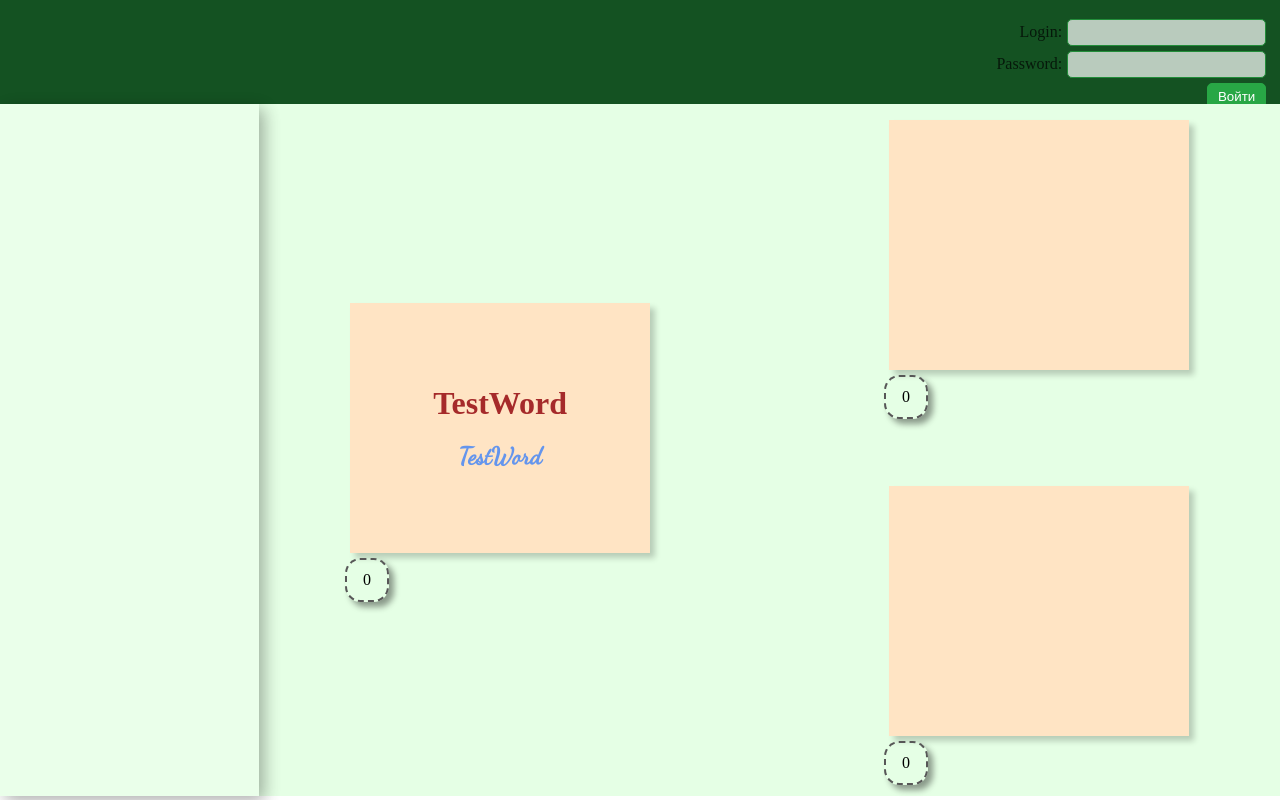
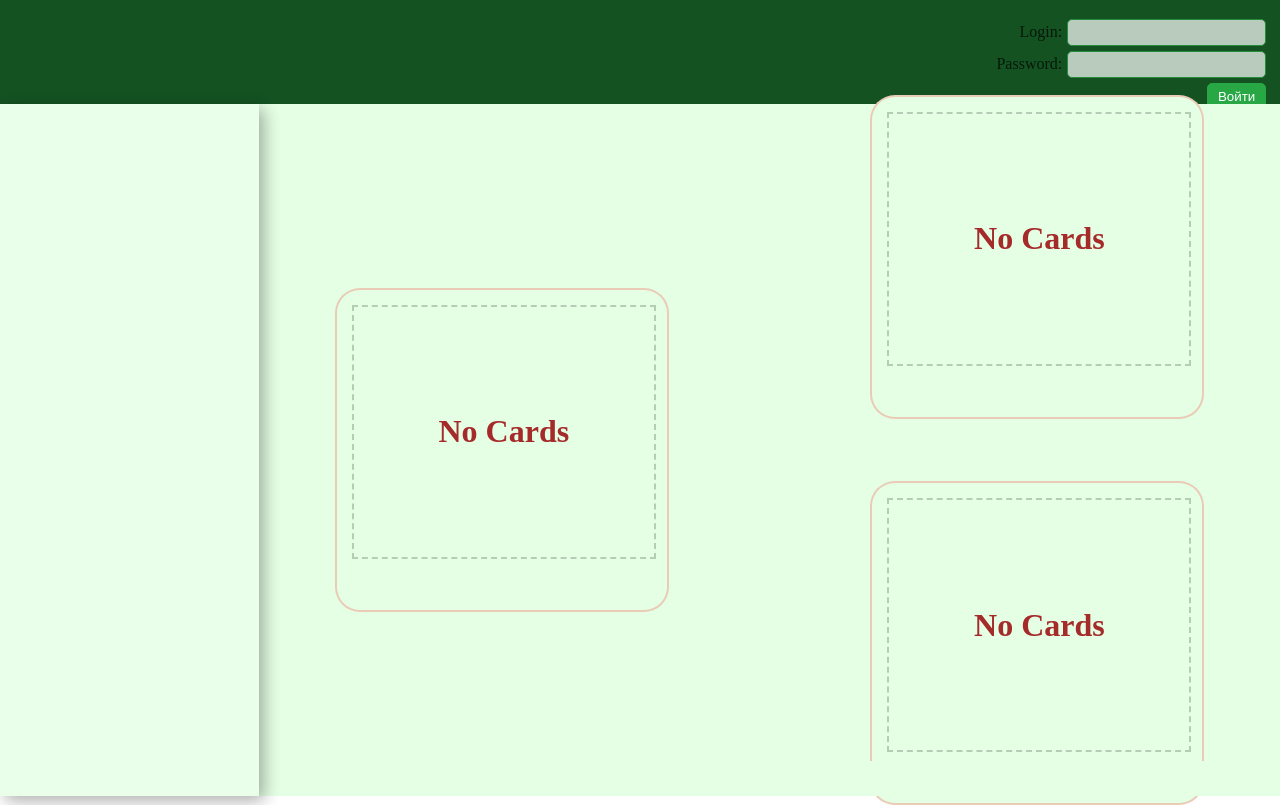
Before and after one commit to Aleksandr-Kai/cards_ui, a React (Create React App) app: page / in a window 1280 px wide. Built offline with nearby package versions, Linux system fonts and the light colour scheme.

Commit message:
rework cards and main frame

```diff
--- a/src/components/MainFrame/MainFrame.jsx
+++ b/src/components/MainFrame/MainFrame.jsx
@@ -1,70 +1,105 @@
-import React, { useState } from "react";
+import React, { useEffect, useState } from "react";
 import classNames from "classnames";
 import classes from "./styles.module.css";
 import Card from "../card/card";
 import Counter from "../ui/counter/counter";
 
-const testWord = {
-	id: 0,
-	word: "TestWord",
-	meaning: "TestMeaning",
-};
+// const testWords = [
+// 	{
+// 		id: 0,
+// 		word: "TestWord",
+// 		meaning: "TestMeaning",
+// 	},
+// 	{
+// 		id: 1,
+// 		word: "ReplaceWord",
+// 		meaning: "ReplaceMeaning",
+// 	},
+// 	{
+// 		id: 2,
+// 		word: "ReplaceWord 2",
+// 		meaning: "ReplaceMeaning 2",
+// 	},
+// 	{
+// 		id: 3,
+// 		word: "ReplaceWord 3",
+// 		meaning: "ReplaceMeaning 3",
+// 	},
+// ];
 
-const testReplaceWord = {
-	id: 1,
-	word: "ReplaceWord",
-	meaning: "ReplaceMeaning",
-};
+const MainFrame = ({ className, words }) => {
+	words = words || [];
+	const [listWords, setListWords] = useState([...words]);
+	const [studied, setStudied] = useState([]);
+	const [unstudied, setUnStudied] = useState([]);
 
-const MainFrame = ({ className, ...props }) => {
-	const [words, setWords] = useState({
-		current: testWord,
-		studied: {},
-		unstudied: {},
-	});
-	const [counters, setCounters] = useState({ all: 0, ok: 0, not: 0 });
+	const getCurrentWord = () => {
+		return listWords.length > 0 ? listWords[0] : undefined;
+	};
+
+	const nextWord = () => {
+		setFlipCard(false);
+		if (listWords.length === 0) return false;
+		setListWords(listWords.slice(1));
+		return true;
+	};
 	const dragOver = (event) => {
 		event.preventDefault();
 	};
 	const dragDrop = (event) => {
-		setWords({
-			...words,
-			[event.target.id]: words.current,
-			current: testReplaceWord,
-		});
+		switch (event.target.getAttribute("type")) {
+			case "studied":
+				setStudied([listWords[0], ...studied]);
+				break;
+			case "unstudied":
+				setUnStudied([listWords[0], ...unstudied]);
+				break;
+			default:
+				break;
+		}
+		if (!flippedCard) {
+			setFlipCard(true);
+			setTimeout(() => {
+				setFlipCard(false);
+				nextWord();
+			}, 150);
+		} else {
+			setFlipCard(false);
+			setTimeout(nextWord, 250);
+		}
+	};
+	const [flippedCard, setFlipCard] = useState(false);
+	const flip = () => {
+		setFlipCard(!flippedCard && listWords.length);
 	};
 	return (
 		<div className={classNames(className, classes.container)}>
 			<div className={classes.hdr}></div>
 			<div className={classes.lpnl}>
-				<div className={classes.stack}>
-					<Card className={classes.card} word={words.current} />
-					<Counter className={classes.counter} value={counters.all} />
+				<div className={classes.stack} onClick={flip}>
+					<Card word={getCurrentWord()} flipped={flippedCard} />
+					<Counter value={listWords.length} />
 				</div>
 			</div>
 			<div className={classes.mdl}></div>
 			<div className={classes.rpnl}>
 				<div className={classes.stack}>
 					<Card
-						id={"studied"}
-						className={classes.card}
-						word={words.studied}
-						disabled
+						type="studied"
+						word={studied[0]}
 						onDragOver={dragOver}
 						onDrop={dragDrop}
 					/>
-					<Counter className={classes.counter} value={counters.ok} />
+					<Counter value={studied.length} />
 				</div>
 				<div className={classes.stack}>
 					<Card
-						id={"unstudied"}
-						className={classes.card}
-						word={words.unstudied}
-						disabled
+						type="unstudied"
+						word={unstudied[0]}
 						onDragOver={dragOver}
 						onDrop={dragDrop}
 					/>
-					<Counter className={classes.counter} value={counters.not} />
+					<Counter value={unstudied.length} />
 				</div>
 			</div>
 			<div className={classes.ftr}></div>
--- a/src/components/MainFrame/styles.module.css
+++ b/src/components/MainFrame/styles.module.css
@@ -45,3 +45,9 @@
 .flipped{
     transform: rotateY(180deg);
 }
+.stack{
+    background-color: #e5ffe5;
+    top: 10px;
+    border: 2px solid rgba(255, 0, 0, 0.204);
+    border-radius: 25px;
+}
--- a/src/components/card/card.jsx
+++ b/src/components/card/card.jsx
@@ -1,13 +1,12 @@
-import React from "react";
+import React, { useEffect, useState } from "react";
 import classNames from "classnames";
 import classes from "./styles.module.css";
 
-const Card = ({ className, word, disabled, id, ...props }) => {
+const Card = ({ word, flipped, ...props }) => {
+	const disabled = flipped === undefined;
 	const dragStart = (event) => {
-		console.log(event.target);
-		console.log(event.currentTarget);
 		event.target.style.opacity = "0.1";
-		event.currentTarget.style.border = "1px dotted black";
+		event.currentTarget.style.border = "1px dashed rgba(0, 0, 0, .2)";
 		event.currentTarget.classList.remove(classes.flipped);
 	};
 	const dragEnd = (event) => {
@@ -15,30 +14,43 @@ const Card = ({ className, word, disabled, id, ...props }) => {
 		event.currentTarget.removeAttribute("style");
 		event.currentTarget.classList.remove(classes.flipped);
 	};
-	const cardClick = (event) => {
-		event.currentTarget.firstChild.classList.toggle(classes.flipped);
+	const getClass = (flipped) => {
+		return flipped ? classNames(classes.card, classes.flipped) : classes.card;
 	};
+	const [flipCard, setFlipCard] = useState(getClass(flipped));
+	useEffect(() => {
+		setFlipCard(getClass(flipped));
+	}, [flipped]);
 	return (
 		<div
-			className={classNames(className, classes.container)}
-			onClick={disabled ? null : cardClick}
+			className={classes.container}
 			onDragStart={dragStart}
 			onDragEnd={dragEnd}
+			draggable={!disabled}
 		>
+			<div className={flipCard} onDragOver={props.onDragOver} onDrop={props.onDrop}>
 				<div
-				className={classes.card}
-				onDragOver={props.onDragOver}
-				onDrop={props.onDrop}
+					className={word !== undefined ? classes.cardface : classes.cardplace}
+					draggable={!disabled}
+					type={props.type}
 				>
-				<div id={id} className={classes.cardface} draggable={!disabled}>
+					{word ? (
+						<>
 							<h1>{word.word}</h1>
 							<h2>{word.word}</h2>
+						</>
+					) : (
+						<h1>No Cards</h1>
+					)}
 				</div>
-				{disabled || (
-					<div className={classNames(classes.cardface, classes.cardfaceback)}>
+				{word &&
+					(disabled || (
+						<div
+							className={classNames(classes.cardface, classes.cardfaceback)}
+						>
 							<h1>{word.meaning}</h1>
 						</div>
-				)}
+					))}
 			</div>
 		</div>
 	);
--- a/src/components/card/styles.module.css
+++ b/src/components/card/styles.module.css
@@ -4,6 +4,7 @@
     height: 250px;
     perspective: 1000px;
     cursor: pointer;
+    margin: 15px;
 }
 .container h1{
     color: brown;
@@ -23,7 +24,7 @@
     position: relative;
     transform-style: preserve-3d;
     backface-visibility: hidden;
-    transition: .8s;
+    transition: .5s;
 }
 
 .cardface{
@@ -42,6 +43,21 @@
     justify-content: center;
 }
 
+.cardplace {
+    position: absolute;
+    height: 100%;
+    width: 100%;
+    backface-visibility: hidden;
+
+    border: 2px dashed rgba(0, 0, 0, .2);
+
+    display: flex;
+    flex-direction: column;
+    gap: 20px;
+    align-items: center;
+    justify-content: center;
+}
+
 .cardfaceback{
     transform: rotateY(180deg);
 }
--- a/src/components/ui/counter/counter.jsx
+++ b/src/components/ui/counter/counter.jsx
@@ -1,13 +1,19 @@
-import React,{useState} from "react";
+import React from "react";
 import classNames from "classnames";
 import classes from "./styles.module.css";
 
-const Counter = ({ className,value, ...props }) => {
-    return (
-        <div className={classNames(className, classes.counter)}>
-            {value>9999?"Many":value<0?"Err":value}
-        </div>
-    );
+const Counter = ({ className, value, ...props }) => {
+	return (
+		<div className={classNames(className, classes.counter)}>
+			{value > 0 ? (
+				<h2>
+					{value} card{value === 1 ? "" : "s"}
+				</h2>
+			) : (
+				<></>
+			)}
+		</div>
+	);
 };
 
 export default Counter;
--- a/src/components/ui/counter/styles.module.css
+++ b/src/components/ui/counter/styles.module.css
@@ -1,13 +1,13 @@
 .counter{
-    width: 40px;
+    /* width: 40px; */
     height: 40px;
     border-radius: 35%;
     /* background: radial-gradient(circle, rgba(128,128,128,1) 30%, rgba(0,0,0,0) 100%); */
-    border: 2px dashed rgb(87, 87, 87);
+    /* border: 2px dashed rgba(87, 87, 87, 0.365); */
     display: flex;
     flex-direction: column;
     align-items: center;
     justify-content: center;
     /* opacity: 80%; */
-    box-shadow: 5px 5px 6px rgba(0, 0, 0, .4);
+    /* box-shadow: 5px 5px 6px rgba(0, 0, 0, .4); */
 }
```
Lines whose indentation alone changed are shown as unchanged.
